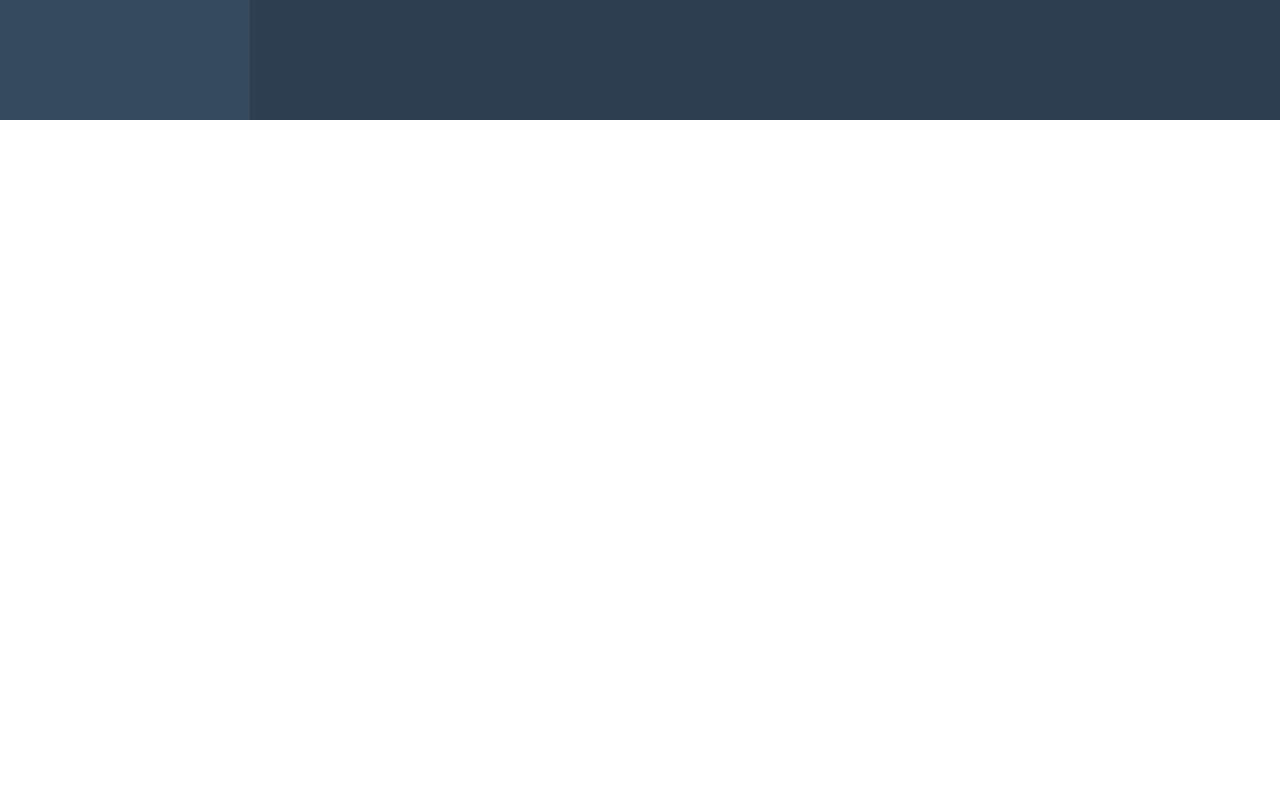
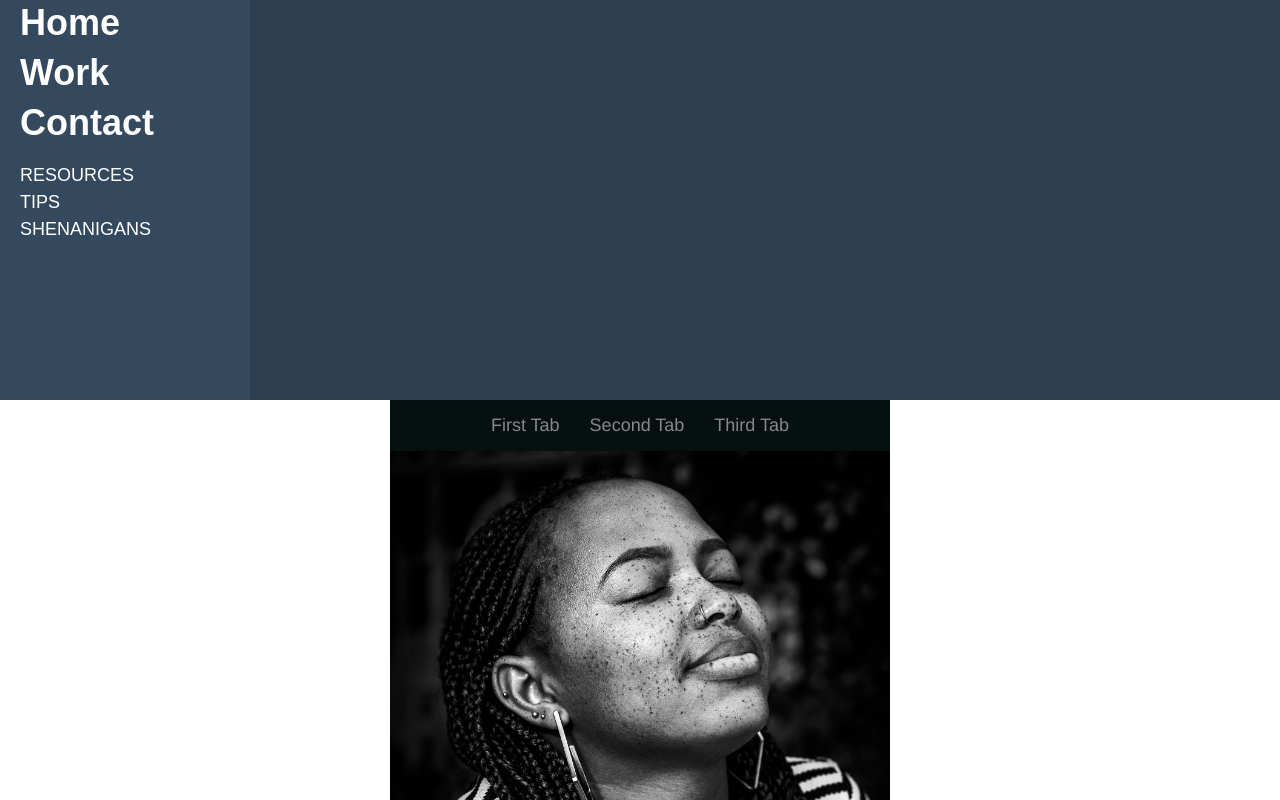
Before and after one commit to vncapit/learnvuejs, a Vue app: page / in a window 1280 px wide. Shown: the part 944-1744 px from the top of the page. Before the commit the page ends 1064 px from the top, so only its background shows below. Built offline with nearby package versions, Linux system fonts and the light colour scheme.

Commit message:
3D tab menu htmlcss 1

```diff
--- a/src/App.vue
+++ b/src/App.vue
@@ -1,28 +1,28 @@
 <template>
   <div id="app">
     <img alt="Vue logo" src="./assets/logo.png">
-    <!-- <HelloWorld msg="Welcome to Your Vue.js App"/> -->
-    <!-- <ToDo/> -->
+    <ToDo/>
     <SideBar/>
+    <TabMenu/>
   </div>
 </template>
 
 <script>
-// import HelloWorld from './components/HelloWorld.vue'
-// import ToDo from './components/ToDo.vue'
+import ToDo from './components/ToDo.vue'
 import SideBar from './components/SideBar.vue'
+import TabMenu from './components/TabMenu.vue'
 export default {
   name: 'App',
   components: {
-    // HelloWorld
-    // ToDo
-    SideBar
+    ToDo,
+    SideBar,
+    TabMenu
 
   }
 }
 </script>
 
-<style>
+<style scoped>
 #app {
   font-family: Avenir, Helvetica, Arial, sans-serif;
   -webkit-font-smoothing: antialiased;
--- a/src/components/SideBar.vue
+++ b/src/components/SideBar.vue
@@ -52,8 +52,7 @@ export default {
 };
 </script>
 
-.
-<style lang="scss">
+<style lang="scss" scoped>
 * {
     margin: 0;
     padding: 0
@@ -76,7 +75,7 @@ export default {
 }
 .menu {
     background-color: #34495e;
-    height: 100vh;
+    height: 700px;
     width: 250px;
     position: absolute;
     transition: transform .3s ease-in-out;
@@ -121,7 +120,7 @@ export default {
 }
 .content {
     background-color: #2c3e50;
-    height: 100vh;
+    height: 700px;
     width: 100%;
 
 }
--- /dev/null
+++ b/src/components/TabMenu.vue
@@ -0,0 +1,64 @@
+<template>
+    <div class="tabmenu">
+        <div class="menu">
+            <ul>
+                <li><a href="#!">First Tab</a></li>
+                <li><a href="#!">Second Tab</a></li>
+                <li><a href="#!">Third Tab</a></li>
+            </ul>
+        </div>
+        <div class="content">
+
+        </div>
+    </div>
+</template>
+
+<script>
+
+</script>
+
+<style lang="scss" scoped>
+* {
+    margin: 0;
+    padding: 0;
+}
+
+.tabmenu {
+    margin: 0 auto;
+    width: 500px;
+    height: 400px;
+    background-color: rgb(77, 75, 75);
+    background-image: url('../assets/bg1.avif');
+    background-repeat: no-repeat;
+    background-size: cover;
+
+    .menu {
+        width: 500px;
+        background-color: #071011;
+
+        li {
+            display: inline-block;
+            list-style: none;
+
+
+            a {
+                display: block;
+                text-decoration: none;
+                color: rgba($color: #fff, $alpha: 0.5);
+                font-size: 18px;
+                padding: 15px 15px;
+
+                &:hover {
+                    background-color: #fff;
+                    color: #bbb;
+                }
+
+                transition: background-color 0.2s;
+            }
+        }
+
+    }
+
+    .content {}
+}
+</style>
```
Also changed, not shown: src/assets/bg1.avif (added), 1 other file (tests, documents, lock files or other folders).
